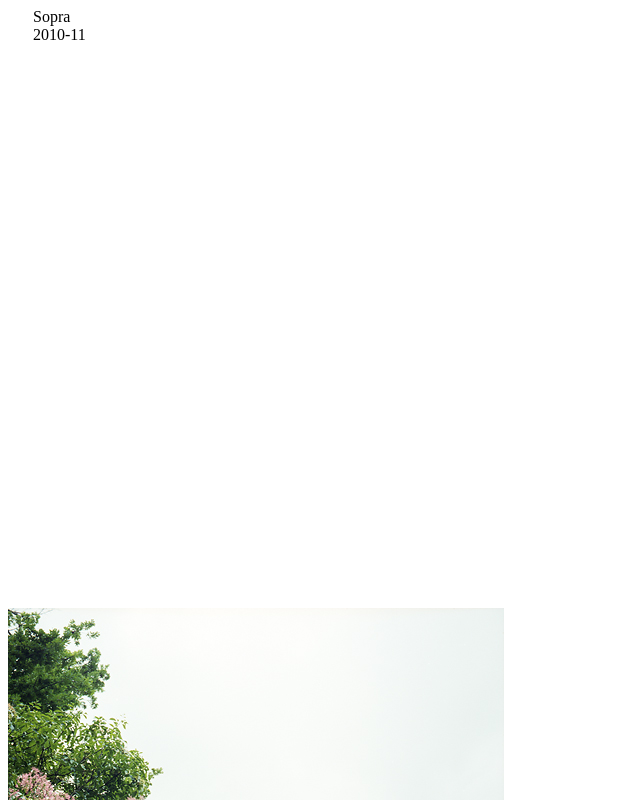
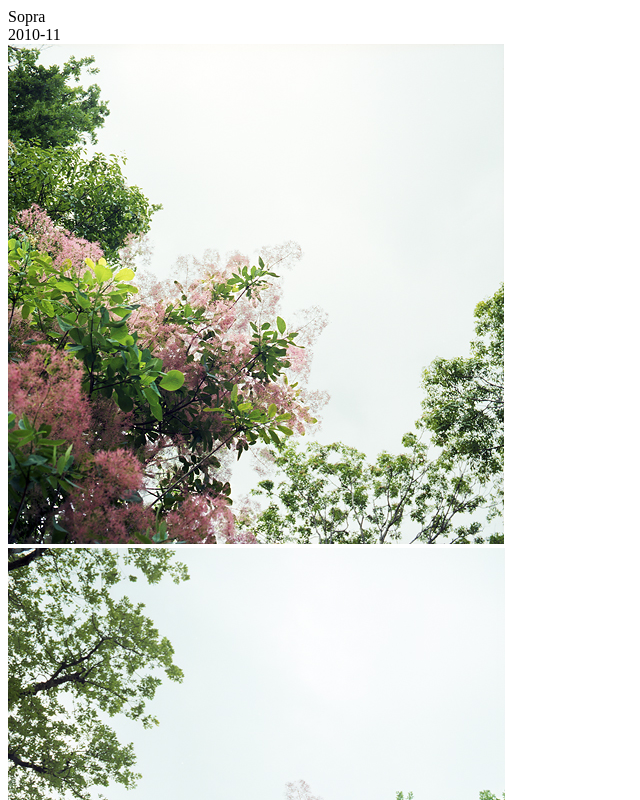
Before and after one commit to goncaloc1/next.goncacosta.com, a Next.js app: page /sopra in a window 1280 px wide. Shown: the top 800 px of the page, without its empty margins (0-640 px from the left). Built offline with nearby package versions, Linux system fonts and the light colour scheme.

Commit message:
refactor: more css laundry

```diff
--- a/pages/alba/Alba.module.css
+++ b/pages/alba/Alba.module.css
@@ -1,3 +1,8 @@
+.header {
+  width: 300px;
+  height: 750px;
+}
+
 #description {
   text-align: right;
   line-height: 1.5em;
--- a/pages/alba/index.tsx
+++ b/pages/alba/index.tsx
@@ -39,7 +39,7 @@ const Alba: NextPageWithLayout = () => {
   return (
     <>
       <Box>
-        <div className="header">
+        <div className={`header ${styles.header}`}>
           <div id={styles.description}>
             <br />
             <br />
--- a/pages/fado/Fado.module.css
+++ /dev/null
@@ -1,5 +0,0 @@
-.header {
-  width: 230px;
-  height: 650px;
-  margin: 0 130px 0 50px;
-}
--- a/pages/fado/index.tsx
+++ b/pages/fado/index.tsx
@@ -1,5 +1,3 @@
-import styles from "./Fado.module.css";
-
 import photo1 from "/public/images/fado/proven0004.jpg";
 import photo2 from "/public/images/fado/pro0018.jpg";
 import photo3 from "/public/images/fado/prov0002.jpg";
@@ -25,8 +23,8 @@ const Box = (props: BoxProps) => <BaseBox photoWidth="max-w-max" {...props} />;
 const Fado: NextPageWithLayout = () => {
   return (
     <>
-      <Box className="cell">
-        <div className={`header ${styles.header}`}>
+      <Box>
+        <div className="header">
           <div id="description"></div>
           <div className="title">
             <div className="title_left">Fado</div>
--- a/pages/oulu/Oulu.module.css
+++ /dev/null
@@ -1,11 +0,0 @@
-.header {
-  width: 230px;
-  height: 600px;
-  margin: 0 120px 0 50px;
-}
-
-.book_header {
-  width: 75px;
-  height: 620px;
-  margin: 0 150px 0 150px;
-}
--- a/pages/oulu/book/index.tsx
+++ b/pages/oulu/book/index.tsx
@@ -1,5 +1,3 @@
-import styles from "../Oulu.module.css";
-
 import photo01 from "/public/images/oulu/book/01.jpg";
 import photo02 from "/public/images/oulu/book/02.jpg";
 import photo03 from "/public/images/oulu/book/03.jpg";
@@ -33,8 +31,8 @@ const Box = (props: BoxProps) => (
 const OuluBook: NextPageWithLayout = () => {
   return (
     <>
-      <Box className="cell">
-        <div className={`header ${styles.book_header}`}>
+      <Box>
+        <div className="header">
           <div id="description"></div>
           <div className="title">
             <div className="title_left"></div>
--- a/pages/oulu/index.tsx
+++ b/pages/oulu/index.tsx
@@ -1,5 +1,3 @@
-import styles from "./Oulu.module.css";
-
 import photo4 from "/public/images/oulu/4.jpg";
 import photo20 from "/public/images/oulu/20.jpg";
 import photo30 from "/public/images/oulu/30.jpg";
@@ -27,7 +25,7 @@ const Oulu: NextPageWithLayout = () => {
   return (
     <>
       <Box>
-        <div className={`header ${styles.header}`}>
+        <div className="header">
           <div id="description"></div>
           <div className="title">
             <div className="title_left">Oulu</div>
--- a/pages/paperbag/Paperbag.module.css
+++ b/pages/paperbag/Paperbag.module.css
@@ -1,3 +1,8 @@
+.header {
+  width: 380px;
+  margin: 0 100px 0 0px;
+}
+
 #photo_1 {
   width: 585px;
   height: 380px;
@@ -43,9 +48,3 @@
   width: 783px;
   height: 518px;
 }
-
-.header {
-  width: 380px;
-  height: 600px;
-  margin: 0 100px 0 0px;
-}
--- a/pages/sopra/Sopra.module.css
+++ /dev/null
@@ -1,5 +0,0 @@
-.header {
-  width: 260px;
-  height: 600px;
-  margin: 0 100px 0 25px;
-}
--- a/pages/sopra/index.tsx
+++ b/pages/sopra/index.tsx
@@ -39,8 +39,8 @@ const Box = (props: BoxProps) => <BaseBox photoWidth="max-w-max" {...props} />;
 const Sopra: NextPageWithLayout = () => {
   return (
     <>
-      <Box className="cell">
-        <div className={`header ${styles.header}`}>
+      <Box>
+        <div className="header">
           <div id="description"></div>
           <div className="title">
             <div className="title_left">Sopra</div>
--- a/styles/globals.css
+++ b/styles/globals.css
@@ -47,9 +47,9 @@ main {
   padding: 0;
   line-height: 12pt;
   display: table;
-  width: 300px;
-  height: 750px;
-  margin: 0 120px 0 100px;
+  width: 240px;
+  height: 600px;
+  margin: 0 120px 0 50px;
 }
 
 #description {
```
